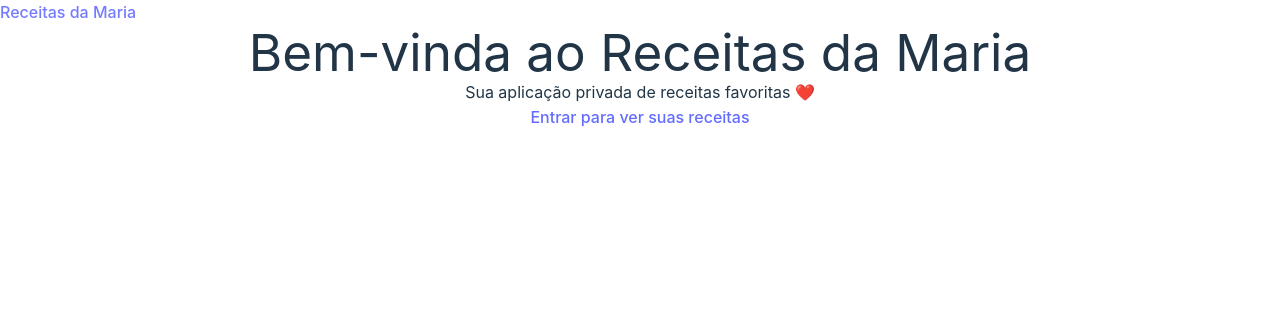
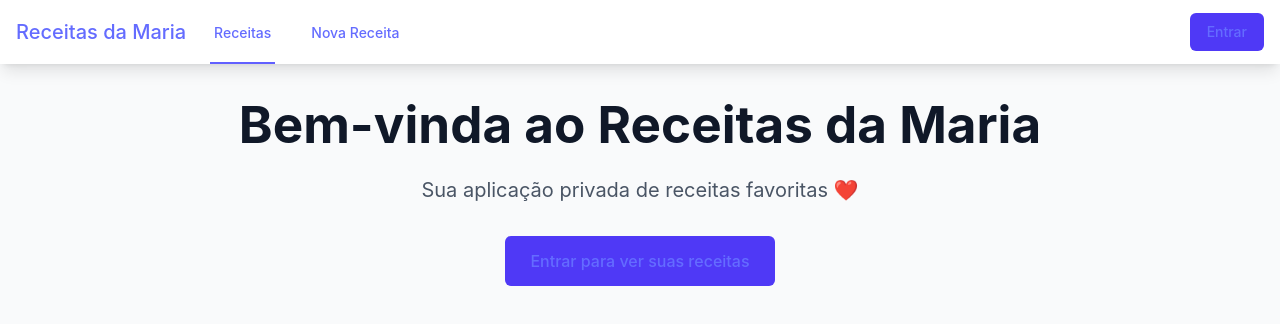
Before and after one commit to ironblodz/recipes_app, a React (Vite) app: page / in a window 1280 px wide. Shown: the top 324 px of the page. Built offline with nearby package versions, Linux system fonts and the light colour scheme; no server answers.

Commit message:
Update CSS import to use Tailwind CSS directly for improved styling management.

```diff
--- a/src/index.css
+++ b/src/index.css
@@ -1,4 +1,4 @@
-@import "tailwindcss/preflight";
+@import "tailwindcss";
 @tailwind utilities;
 
 :root {
```
